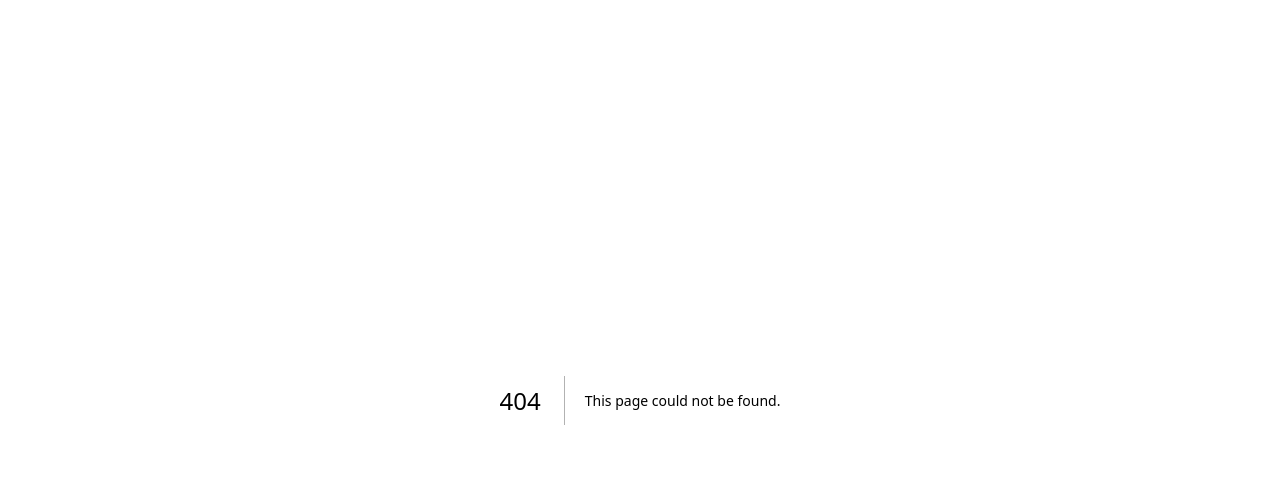
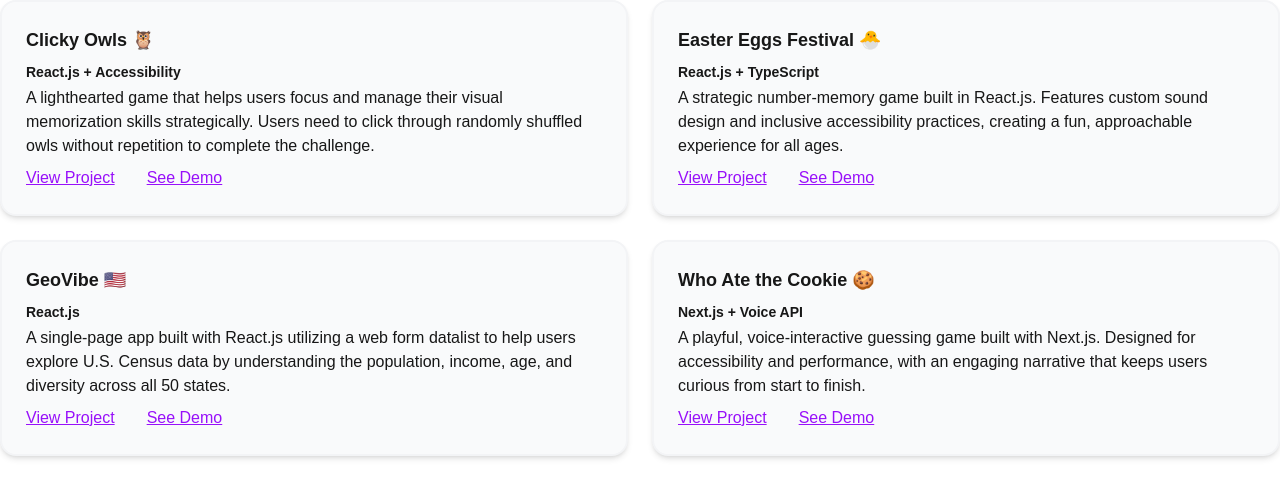
Before and after one commit to zcdev/my-portfolio, a Next.js app: page /project in a window 1280 px wide. Before the commit this address had no page. Shown: the top 498 px of the page. Built offline with nearby package versions, Linux system fonts and the light colour scheme.

Commit message:
feat: implement pages and docs for Project

```diff
--- a/src/app/content/docs/clicky-owls.mdx
+++ b/src/app/content/docs/clicky-owls.mdx
@@ -3,9 +3,7 @@ title: "Clicky Owls 🦉"
 slug: "clicky-owls"
 tech: "React.js + Accessibility"
 description: "A lighthearted game that helps users focus and manage their visual memorization skills strategically. Users need to click through randomly shuffled owls without repetition to complete the challenge."
-cover: "/images/clicky-owls.png"
-codebase: "https://github.com/zcdev/clicky-owls"
-url: "https://clicky-owls.vercel.app"
+demo: "clicky-owls.vercel.app"
 ---
 
 Welcome to the **Clicky Owls** 🎉!
--- a/src/app/content/docs/easter-eggs-festival.mdx
+++ b/src/app/content/docs/easter-eggs-festival.mdx
@@ -5,7 +5,8 @@ tech: "React.js + TypeScript"
 description: "A strategic number-memory game built in React.js. Features custom sound design and inclusive accessibility practices, creating a fun, approachable experience for all ages."
 cover: "/images/easter-eggs-festival.png"
 codebase: "https://github.com/zcdev/easter-eggs-festival"
-url: "https://easter-eggs-festival.vercel.app"
+demo: "easter-eggs-festival.vercel.app"
+url: "easter-eggs-festival.mdx"
 ---
 
 Welcome to the **Easter Eggs Festival** 🎉!
--- a/src/app/content/docs/geovibe.mdx
+++ b/src/app/content/docs/geovibe.mdx
@@ -5,7 +5,8 @@ tech: "React.js"
 description: "A single-page app built with React.js utilizing a web form datalist to help users explore U.S. Census data by understanding the population, income, age, and diversity across all 50 states."
 cover: "/images/geovibe.png"
 codebase: "https://github.com/zcdev/geovibe"
-url: "https://geovibe.vercel.app"
+demo: "geovibe.vercel.app"
+url: "geovibe.mdx"
 ---
 
 Welcome to the **GeoVibe** 🎉!
--- a/src/app/content/docs/who-ate-the-cookie.mdx
+++ b/src/app/content/docs/who-ate-the-cookie.mdx
@@ -5,7 +5,8 @@ tech: "Next.js + Voice API"
 description: "A playful, voice-interactive guessing game built with Next.js. Designed for accessibility and performance, with an engaging narrative that keeps users curious from start to finish."
 cover: "/images/who-ate-the-cookie.png"
 codebase: "https://github.com/zcdev/who-ate-the-cookie"
-url: "https://whoatethecookie.fun"
+demo: "whoatethecookie.fun"
+url: "who-ate-the-cookie.mdx"
 ---
 
 Welcome to the **Who Ate the Cookie** 🎉!
--- /dev/null
+++ b/src/app/project/[slug]/page.tsx
@@ -0,0 +1,7 @@
+import MDXPage from "../../components/MDXPage";
+
+export default function ProjectPage(props: { params: { slug: string } }) {
+  return (
+    <MDXPage params={Promise.resolve(props.params)} contentFolder="docs" />
+  );
+}
--- /dev/null
+++ b/src/app/project/page.tsx
@@ -0,0 +1,37 @@
+import Link from "next/link";
+import { getProjectMeta } from "../utils/index-metadata";
+
+export default async function ProjectIndex() {
+  const docs = getProjectMeta();
+
+  return (
+    <ul className="grid md:grid-cols-2 gap-6">
+      {docs.map((doc) => {
+        return (
+          <li
+            key={doc.slug}
+            className="p-6 rounded-2xl border-2 border-gray-100 shadow-md bg-gray-50 dark:bg-stone-800 dark:text-zinc-400 dark:border-none"
+          >
+            <h3 className="text-lg font-bold mb-2">{doc.title}</h3>
+            <p className="text-base text-sm font-semibold mb-1">
+              {doc.tech}
+            </p>
+            <p className="text-base mb-2">{doc.description}</p>
+            <Link
+              href={`/project/${doc.slug}`}
+              className="text-base text-purple-600 dark:text-purple-400 underline mr-8"
+            >
+              View Project
+            </Link>
+            <Link
+              href={`https://${doc.demo}`}
+              className="text-base text-purple-600 dark:text-purple-400 underline"
+            >
+              See Demo
+            </Link>
+          </li>
+        );
+      })}
+    </ul>
+  );
+}
```
